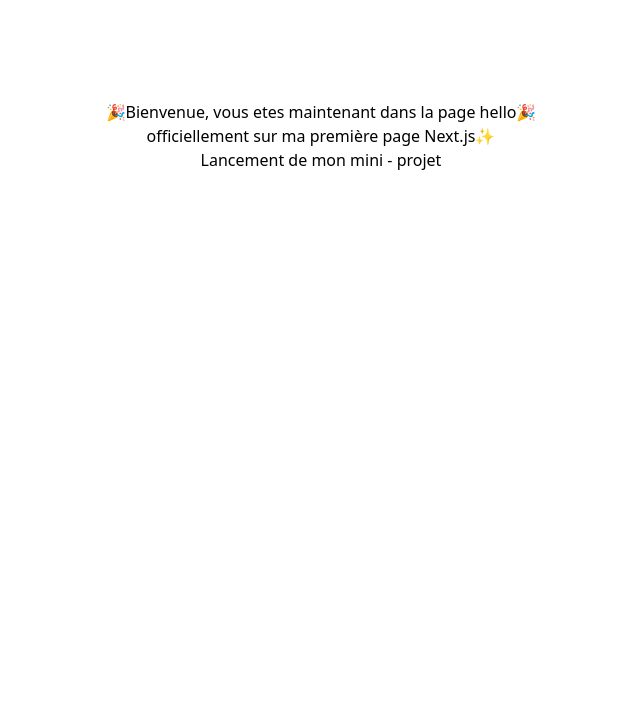
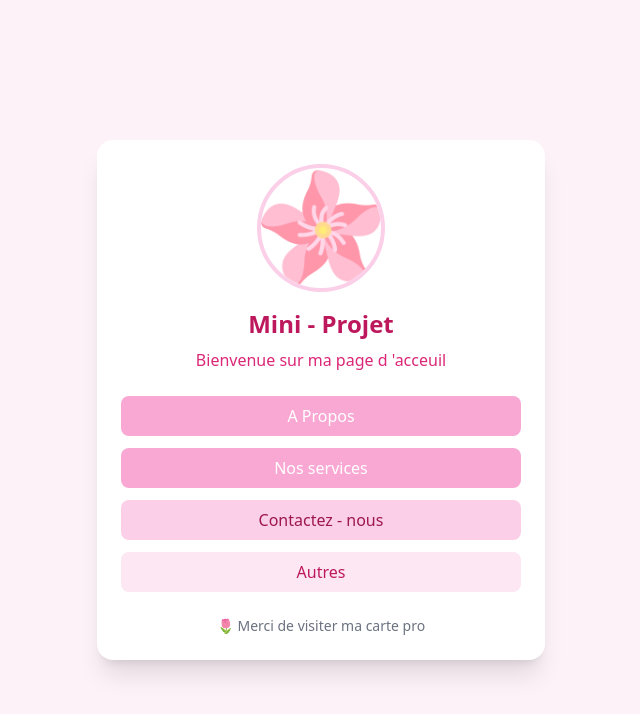
Before and after one commit to RihemNabi/first-next, a Next.js app: page / in a window 1280 px wide. Shown: the top 714 px of the page, without its empty margins (319-959 px from the left). Built offline with nearby package versions, Linux system fonts and the light colour scheme.

Commit message:
🌷 styling de la page acceuil

```diff
--- a/app/page.js
+++ b/app/page.js
@@ -1,9 +1,47 @@
-export default function HelloPage() {
+"use client";
+
+export default function Home() {
   return (
-    <div style={{ textAlign: "center", marginTop: "100px" }}>
-      <h1> 🎉Bienvenue, vous etes maintenant dans la page hello🎉 </h1>{" "}
-      <p> officiellement sur ma première page Next.js✨ </p>{" "}
-      <p> Lancement de mon mini - projet </p>{" "}
-    </div>
+    <main className="min-h-screen bg-pink-50 flex items-center justify-center p-4">
+      <div className="bg-white rounded-2xl shadow-xl max-w-md w-full text-center p-6">
+        <img
+          src="/rose.png"
+          alt="pdp"
+          className="w-32 h-32 mx-auto rounded-full border-4 border-pink-200 mb-4"
+        />
+        <h1 className="text-2xl font-bold text-pink-700"> Mini - Projet </h1>{" "}
+        <p className="text-pink-600 mt-2"> Bienvenue sur ma page d 'acceuil </p>{" "}
+        <div className="mt-6 flex flex-col gap-3">
+          <a
+            href="/apropos"
+            className="bg-pink-300 hover:bg-pink-400 text-white py-2 px-4 rounded-lg"
+          >
+            A Propos{" "}
+          </a>{" "}
+          <a
+            href="/services"
+            className="bg-pink-300 hover:bg-pink-400 text-white py-2 px-4 rounded-lg"
+          >
+            Nos services {""}{" "}
+          </a>{" "}
+          <a
+            href="/contact"
+            className="bg-pink-200 hover:bg-pink-300 text-pink-800 py-2 px-4 rounded-lg"
+          >
+            Contactez - nous{" "}
+          </a>{" "}
+          <a
+            href="mailto:rihem@example.com"
+            className="bg-pink-100 hover:bg-pink-200 text-pink-700 py-2 px-4 rounded-lg"
+          >
+            Autres{" "}
+          </a>{" "}
+        </div>{" "}
+        <p className="text-sm text-gray-500 mt-6">
+          {" "}
+          🌷 Merci de visiter ma carte pro{" "}
+        </p>{" "}
+      </div>{" "}
+    </main>
   );
 }
```
Also changed, not shown: public/rose.png (added).
